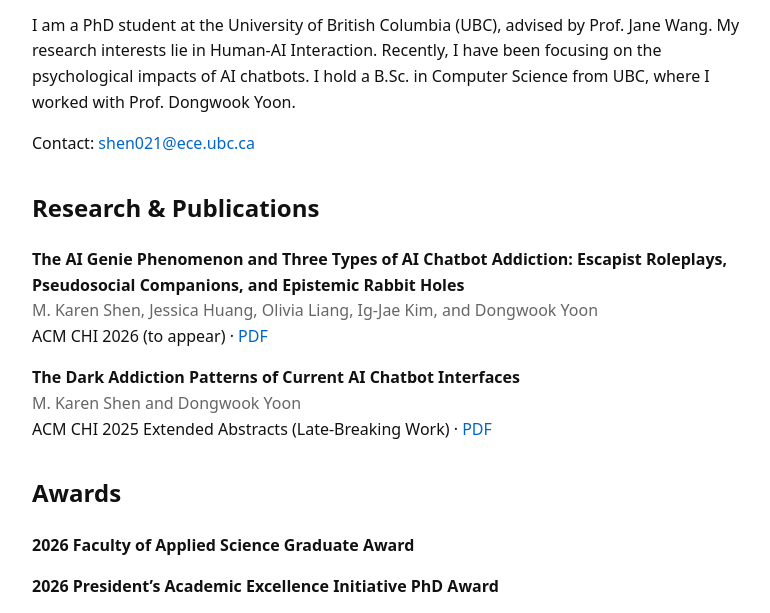
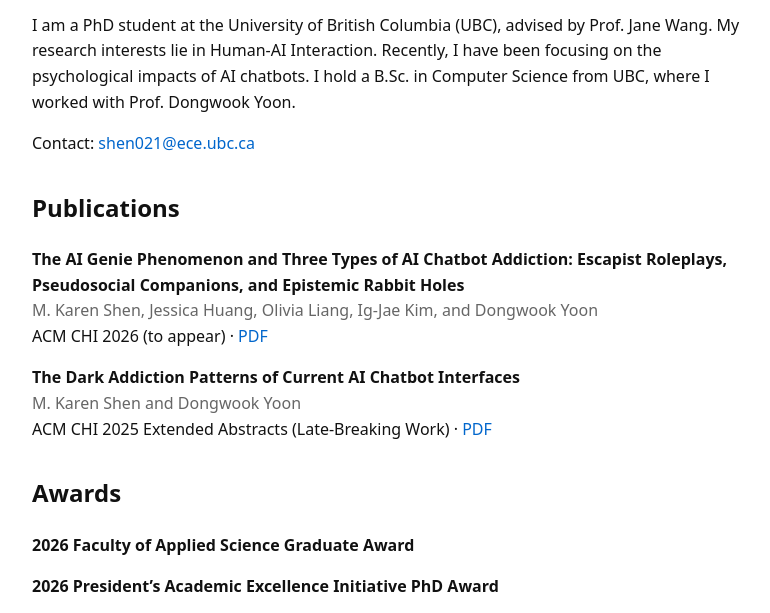
Before and after one commit to mkshen/mkshen.github.io, a plain HTML site: page index.html in a window 1280 px wide. Shown: the part 144-757 px from the top of the page, without its empty margins (248-1018 px from the left). Drawn offline with Linux system fonts and the light colour scheme.

Commit message:
Update index.html

```diff
--- a/index.html
+++ b/index.html
@@ -37,7 +37,7 @@
 Contact: <a href="mailto:shen021@ece.ubc.ca">shen021@ece.ubc.ca</a>
 </p>
 
-<h2>Research & Publications</h2>
+<h2>Publications</h2>
 <p>
 <strong>The AI Genie Phenomenon and Three Types of AI Chatbot Addiction: Escapist Roleplays, Pseudosocial Companions, and Epistemic Rabbit Holes</strong><br>
 <span style="color:#666;">M. Karen Shen, Jessica Huang, Olivia Liang, Ig-Jae Kim, and Dongwook Yoon</span><br>
```
